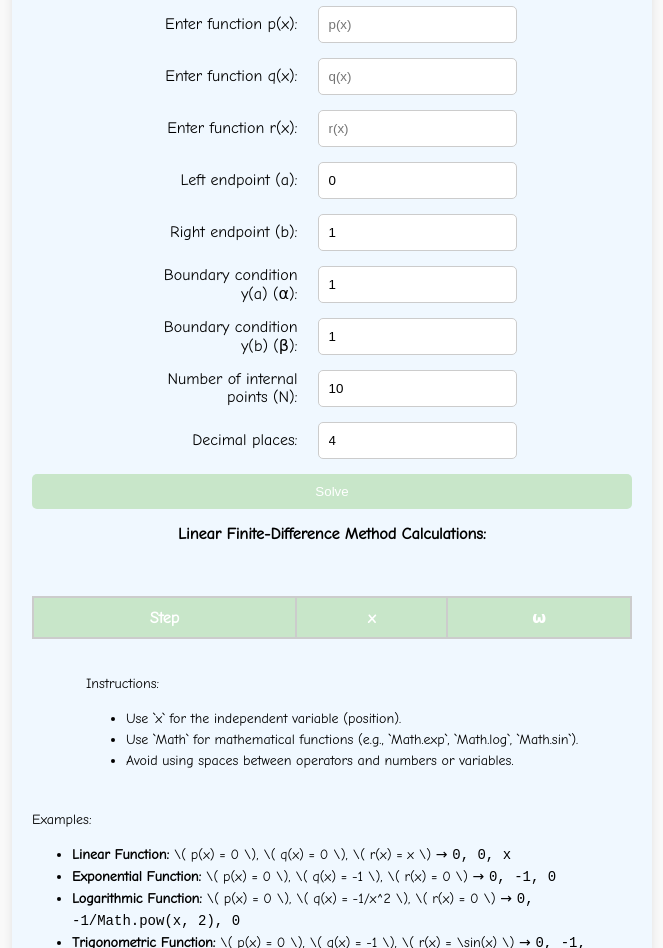
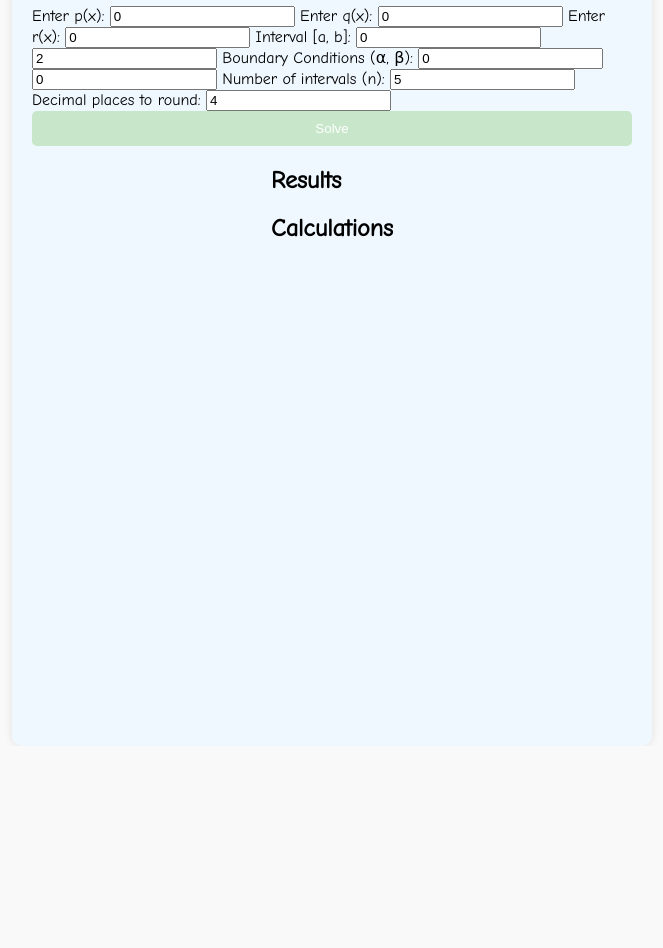
Before and after one commit to Inerig/Linear-Finite-Difference, a plain HTML site: page index.html in a window 1280 px wide. Shown: the part 94-1042 px from the top of the page, without its empty margins (308-971 px from the left). After the commit the page ends 840 px from the top, so only its background shows below. Drawn offline with Linux system fonts and the light colour scheme.

Commit message:
Update index.html

```diff
--- a/index.html
+++ b/index.html
@@ -1,111 +1,50 @@
 <!DOCTYPE html>
 <html lang="en">
 <head>
-<meta charset="UTF-8">
-<meta name="viewport" content="width=device-width, initial-scale=1.0">
-<title>Linear Finite-Difference Method Solver</title>
-<link href="https://fonts.googleapis.com/css2?family=Comic+Neue:wght@400&display=swap" rel="stylesheet">
-<link rel="stylesheet" href="style.css">
+  <meta charset="UTF-8">
+  <title>Finite Difference Solver</title>
+  <link rel="stylesheet" href="style.css">
 </head>
 <body>
-<div class="container">
-    <h1 style="text-align: center;">Linear Finite-Difference Method Solver</h1>
-    <div class="form-group">
-        <label for="pFunction">Enter function p(x): </label>
-        <div class="input-container">
-            <input type="text" id="pFunction" placeholder="p(x)" class="function-input" oninput="adjustWidth(this)">
-        </div>
+  <div class="container">
+    <h1>Finite Difference Method Solver</h1>
+
+    <div class="inputs">
+      <label>Enter p(x):</label>
+      <input type="text" id="pFunction" value="0">
+
+      <label>Enter q(x):</label>
+      <input type="text" id="qFunction" value="0">
+
+      <label>Enter r(x):</label>
+      <input type="text" id="rFunction" value="0">
+
+      <label>Interval [a, b]:</label>
+      <input type="number" id="a" value="0">
+      <input type="number" id="b" value="2">
+
+      <label>Boundary Conditions (α, β):</label>
+      <input type="number" id="alpha" value="0">
+      <input type="number" id="beta" value="0">
+
+      <label>Number of intervals (n):</label>
+      <input type="number" id="n" value="5">
+
+      <label>Decimal places to round:</label>
+      <input type="number" id="decimalPlaces" value="4">
+
+      <button onclick="solve()">Solve</button>
     </div>
-    <div class="form-group">
-        <label for="qFunction">Enter function q(x): </label>
-        <div class="input-container">
-            <input type="text" id="qFunction" placeholder="q(x)" class="function-input" oninput="adjustWidth(this)">
-        </div>
+
+    <div class="output">
+      <h2>Results</h2>
+      <div id="result"></div>
+
+      <h2>Calculations</h2>
+      <div id="calculations"></div>
     </div>
-    <div class="form-group">
-        <label for="rFunction">Enter function r(x): </label>
-        <div class="input-container">
-            <input type="text" id="rFunction" placeholder="r(x)" class="function-input" oninput="adjustWidth(this)">
-        </div>
-    </div>
-    <div class="form-group">
-        <label for="a">Left endpoint (a): </label>
-        <div class="input-container">
-            <input type="number" id="a" value="0" oninput="adjustWidth(this)">
-        </div>
-    </div>
-    <div class="form-group">
-        <label for="b">Right endpoint (b): </label>
-        <div class="input-container">
-            <input type="number" id="b" value="1" oninput="adjustWidth(this)">
-        </div>
-    </div>
-    <div class="form-group">
-        <label for="alpha">Boundary condition y(a) (α): </label>
-        <div class="input-container">
-            <input type="number" id="alpha" value="1" oninput="adjustWidth(this)">
-        </div>
-    </div>
-    <div class="form-group">
-        <label for="beta">Boundary condition y(b) (β): </label>
-        <div class="input-container">
-            <input type="number" id="beta" value="1" oninput="adjustWidth(this)">
-        </div>
-    </div>
-    <div class="form-group">
-        <label for="n">Number of internal points (N): </label>
-        <div class="input-container">
-            <input type="number" id="n" value="10" oninput="adjustWidth(this)">
-        </div>
-    </div>
-    <div class="form-group">
-        <label for="decimalPlaces">Decimal places: </label>
-        <div class="input-container">
-            <input type="number" id="decimalPlaces" value="4" oninput="adjustWidth(this)">
-        </div>
-    </div>
-    <button onclick="solveAndDisplay()">Solve</button>
-    <div class="calculations">
-        <h2>Linear Finite-Difference Method Calculations:</h2>
-        <div id="ldfCalculationsContent"></div>
-    </div>
-    <table id="ldfResultTable">
-        <thead>
-            <tr>
-                <th>Step</th>
-                <th>x</th>
-                <th>ω</th>
-            </tr>
-        </thead>
-        <tbody>
-        </tbody>
-    </table>
-    <div class="instructions">
-        <p>Instructions:</p>
-        <ul>
-            <li>Use `x` for the independent variable (position).</li>
-            <li>Use `Math` for mathematical functions (e.g., `Math.exp`, `Math.log`, `Math.sin`).</li>
-            <li>Avoid using spaces between operators and numbers or variables.</li>
-        </ul>
-    </div>
-    <div class="example">
-        <p>Examples:</p>
-        <ul>
-            <li><strong>Linear Function:</strong> \( p(x) = 0 \), \( q(x) = 0 \), \( r(x) = x \) → <code>0, 0, x</code></li>
-            <li><strong>Exponential Function:</strong> \( p(x) = 0 \), \( q(x) = -1 \), \( r(x) = 0 \) → <code>0, -1, 0</code></li>
-            <li><strong>Logarithmic Function:</strong> \( p(x) = 0 \), \( q(x) = -1/x^2 \), \( r(x) = 0 \) → <code>0, -1/Math.pow(x, 2), 0</code></li>
-            <li><strong>Trigonometric Function:</strong> \( p(x) = 0 \), \( q(x) = -1 \), \( r(x) = \sin(x) \) → <code>0, -1, Math.sin(x)</code></li>
-            <li><strong>Hyperbolic Function:</strong> \( p(x) = 0 \), \( q(x) = -1 \), \( r(x) = \sinh(x) \) → <code>0, -1, Math.sinh(x)</code></li>
-            <li><strong>Power Function:</strong> \( p(x) = 0 \), \( q(x) = -2/x \), \( r(x) = 0 \) → <code>0, -2/Math.pow(x, 2), 0</code></li>
-            <li><strong>Rational Function:</strong> \( p(x) = 0 \), \( q(x) = -1 \), \( r(x) = 1/x \) → <code>0, -1, 1/x</code></li>
-            <li><strong>Piecewise Function:</strong> \( p(x) = 0 \), \( q(x) = -1 \), \( r(x) =
-                \begin{cases}
-                    0 & \text{if } x < 0 \\
-                    1 & \text{otherwise}
-                \end{cases} \) → <code>0, -1, (x < 0) ? 0 : 1</code></li>
-        </ul>
-    </div>
-</div>
-<script src="script.js"></script>
+  </div>
+
+  <script src="script.js"></script>
 </body>
 </html>
```
